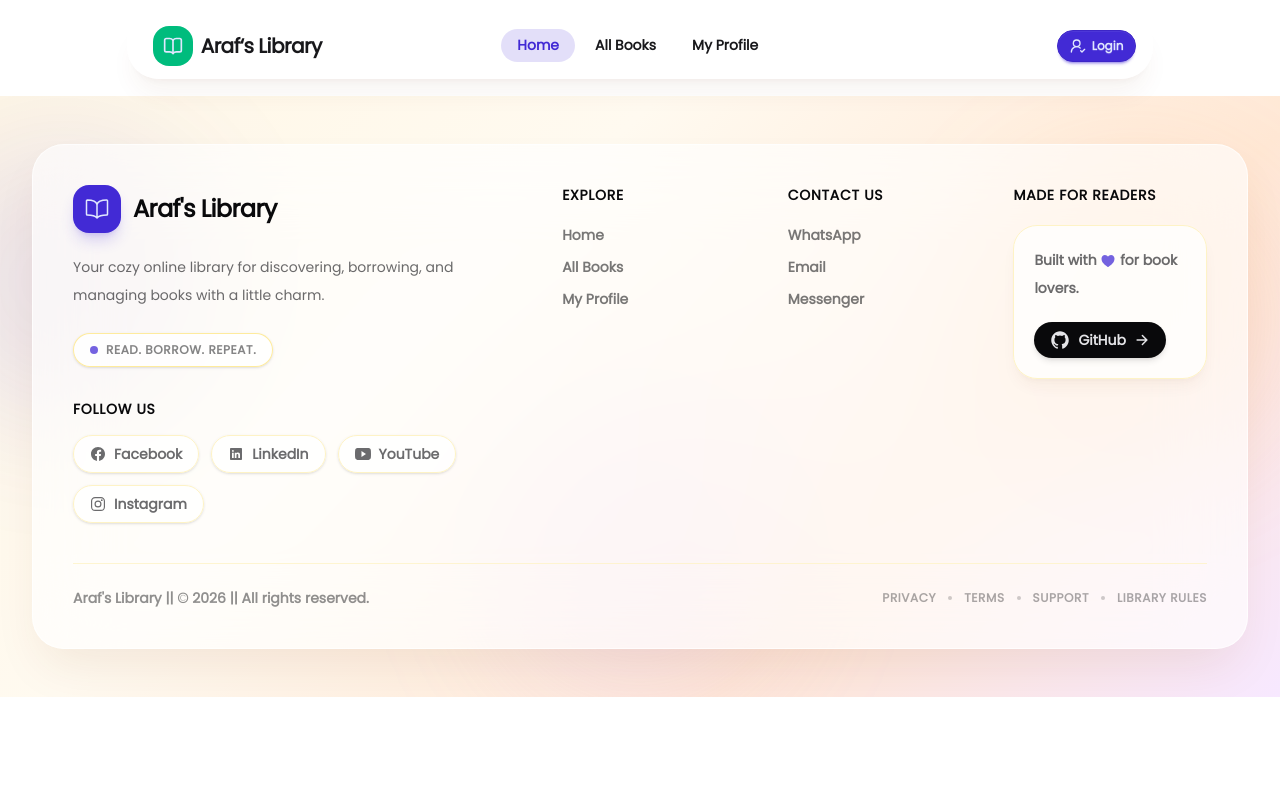
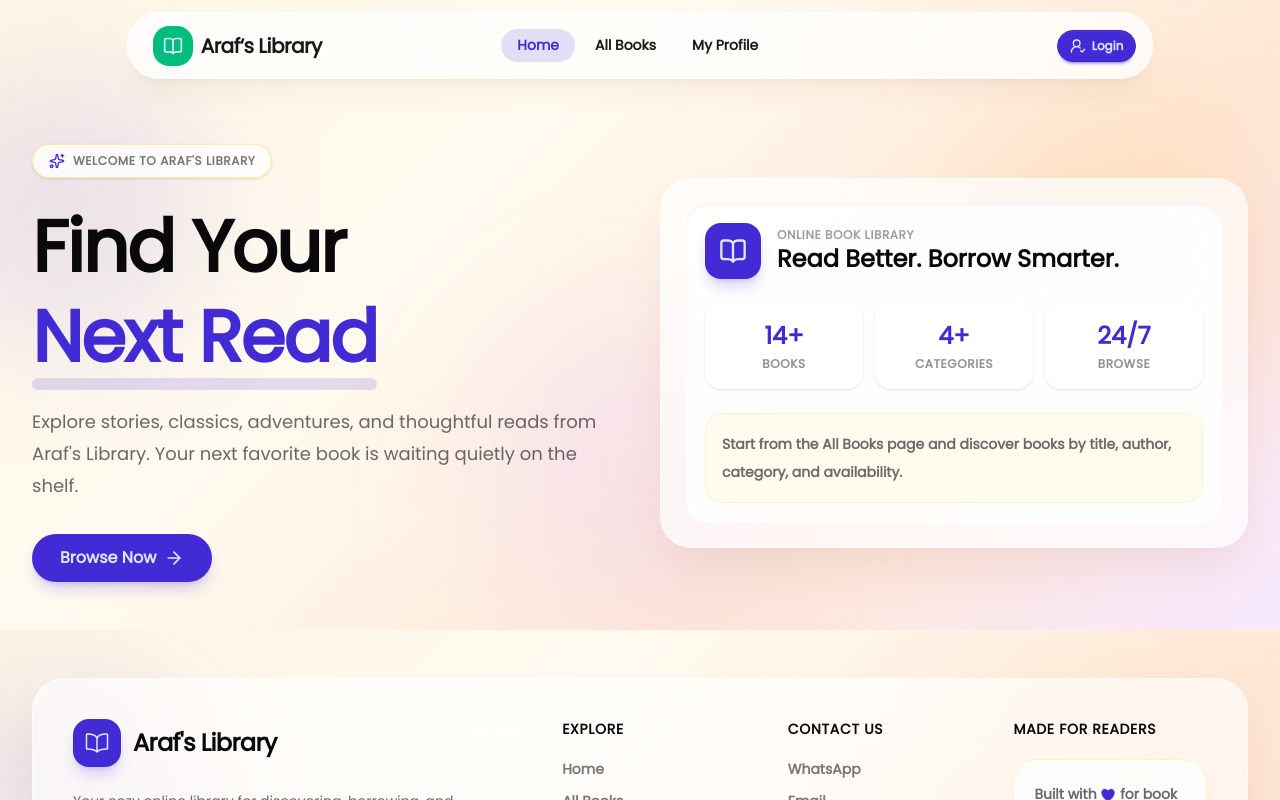
Before and after one commit to mi-araf/library-platform, a Next.js app: page / in a window 1280 px wide. Shown: the top 800 px of the page. Built offline with nearby package versions, Linux system fonts and the light colour scheme.

Commit message:
banner doing

```diff
--- a/package.json
+++ b/package.json
@@ -10,12 +10,14 @@
     "lint": "eslint"
   },
   "dependencies": {
+    "animate.css": "^4.1.1",
     "lucide-react": "^1.14.0",
     "next": "16.2.4",
     "react": "19.2.4",
     "react-dom": "19.2.4",
     "react-icons": "^5.6.0",
-    "sonner": "^2.0.7"
+    "sonner": "^2.0.7",
+    "swiper": "^12.1.4"
   },
   "devDependencies": {
     "@tailwindcss/postcss": "^4",
--- /dev/null
+++ b/public/category.json
@@ -0,0 +1,22 @@
+[
+    {
+        "id": 1,
+        "name": "Fiction",
+        "slug": "fiction"
+    },
+    {
+        "id": 2,
+        "name": "Romance",
+        "slug": "romance"
+    },
+    {
+        "id": 3,
+        "name": "Adventure",
+        "slug": "adventure"
+    },
+    {
+        "id": 4,
+        "name": "Fantasy",
+        "slug": "fantasy"
+    }
+]
--- a/public/db.json
+++ b/public/db.json
@@ -4,7 +4,7 @@
         "title": "To Kill a Mockingbird",
         "author": "Harper Lee",
         "description": "A powerful coming-of-age novel set in the American South, exploring justice, prejudice, courage, and moral growth through the eyes of young Scout Finch.",
-        "category": "Classic Fiction",
+        "category": "Fiction",
         "available_quantity": 12,
         "image_url": "https://covers.openlibrary.org/b/isbn/9780061120084-L.jpg"
     },
@@ -13,7 +13,7 @@
         "title": "1984",
         "author": "George Orwell",
         "description": "A dystopian novel about surveillance, propaganda, thought control, and one man's struggle against a totalitarian regime.",
-        "category": "Dystopian Fiction",
+        "category": "Fiction",
         "available_quantity": 9,
         "image_url": "https://covers.openlibrary.org/b/isbn/9780451524935-L.jpg"
     },
@@ -22,7 +22,7 @@
         "title": "The Great Gatsby",
         "author": "F. Scott Fitzgerald",
         "description": "A Jazz Age classic about wealth, obsession, illusion, and the fragile dream surrounding Jay Gatsby and Daisy Buchanan.",
-        "category": "Classic Fiction",
+        "category": "Fiction",
         "available_quantity": 15,
         "image_url": "https://covers.openlibrary.org/b/isbn/9780743273565-L.jpg"
     },
@@ -40,7 +40,7 @@
         "title": "The Catcher in the Rye",
         "author": "J. D. Salinger",
         "description": "A landmark coming-of-age novel following Holden Caulfield as he wanders New York City and wrestles with alienation, grief, and adulthood.",
-        "category": "Literary Fiction",
+        "category": "Adventure",
         "available_quantity": 7,
         "image_url": "https://covers.openlibrary.org/b/isbn/9780316769488-L.jpg"
     },
@@ -58,7 +58,7 @@
         "title": "Fahrenheit 451",
         "author": "Ray Bradbury",
         "description": "A dystopian story about a future society where books are banned and burned, following fireman Guy Montag as he begins to question everything.",
-        "category": "Science Fiction",
+        "category": "Fiction",
         "available_quantity": 10,
         "image_url": "https://covers.openlibrary.org/b/isbn/9781451673319-L.jpg"
     },
@@ -76,7 +76,7 @@
         "title": "The Alchemist",
         "author": "Paulo Coelho",
         "description": "A philosophical tale about Santiago, a shepherd boy who follows a dream across the desert in search of treasure and personal destiny.",
-        "category": "Philosophical Fiction",
+        "category": "Fantasy",
         "available_quantity": 20,
         "image_url": "https://covers.openlibrary.org/b/isbn/9780061122415-L.jpg"
     },
@@ -85,7 +85,7 @@
         "title": "The Book Thief",
         "author": "Markus Zusak",
         "description": "Set in Nazi Germany, this moving novel follows Liesel Meminger, a young girl who finds comfort and resistance through stolen books and words.",
-        "category": "Historical Fiction",
+        "category": "Adventure",
         "available_quantity": 11,
         "image_url": "https://covers.openlibrary.org/b/isbn/9780375842207-L.jpg"
     },
@@ -94,7 +94,7 @@
         "title": "The Kite Runner",
         "author": "Khaled Hosseini",
         "description": "A deeply emotional story of friendship, betrayal, guilt, and redemption set against decades of Afghan history.",
-        "category": "Contemporary Fiction",
+        "category": "Fantasy",
         "available_quantity": 8,
         "image_url": "https://covers.openlibrary.org/b/isbn/9781594631931-L.jpg"
     },
@@ -103,7 +103,7 @@
         "title": "The Road",
         "author": "Cormac McCarthy",
         "description": "A bleak yet tender post-apocalyptic novel about a father and son traveling through a ruined world while trying to preserve hope and humanity.",
-        "category": "Post-Apocalyptic Fiction",
+        "category": "Fiction",
         "available_quantity": 5,
         "image_url": "https://covers.openlibrary.org/b/isbn/9780307387899-L.jpg"
     },
@@ -112,7 +112,7 @@
         "title": "The Hunger Games",
         "author": "Suzanne Collins",
         "description": "Katniss Everdeen is forced into a televised fight for survival in Panem, a brutal nation ruled by spectacle, fear, and rebellion.",
-        "category": "Young Adult Dystopian",
+        "category": "Adventure",
         "available_quantity": 16,
         "image_url": "https://covers.openlibrary.org/b/isbn/9780439023481-L.jpg"
     },
--- a/src/app/page.js
+++ b/src/app/page.js
@@ -8,11 +8,6 @@ export default function Home() {
             <Navbar />
             <Hero />
 
-            <br></br>
-            <br></br>
-            <br></br>
-            <br></br>
-
             <FooterPage />
         </div>
     );
--- a/src/components/Hero.jsx
+++ b/src/components/Hero.jsx
@@ -1,11 +1,153 @@
-import React from 'react';
+"use client";
 
-const Hero = () => {
+import { useEffect, useMemo, useState } from "react";
+import Link from "next/link";
+import { ArrowRight, BookOpen, Sparkles } from "lucide-react";
+import "animate.css";
+
+export default function Hero() {
+    const [books, setBooks] = useState([]);
+    const [loading, setLoading] = useState(true);
+
+    useEffect(() => {
+        const fetchBooks = async () => {
+            try {
+                const res = await fetch("/db.json");
+
+                if (!res.ok) {
+                    throw new Error("Failed to fetch books");
+                }
+
+                const data = await res.json();
+
+                const booksArray = Array.isArray(data)
+                    ? data
+                    : Array.isArray(data.books)
+                        ? data.books
+                        : [];
+
+                setBooks(booksArray);
+            } catch (error) {
+                console.error("Books fetch error:", error);
+                setBooks([]);
+            } finally {
+                setLoading(false);
+            }
+        };
+
+        fetchBooks();
+    }, []);
+
+
     return (
-        <div>
+        <>
+            {/*  == HERO / BANNER SECTION == */}
+            <section className="relative overflow-hidden bg-[linear-gradient(135deg,#fff7e6_0%,#fffaf0_35%,#ffe8d6_70%,#f7e8ff_100%)] px-4 pb-12 pt-32 sm:px-6 md:pt-36 lg:px-8">
+                {/* Soft background lights */}
+                <div className="pointer-events-none absolute -left-20 top-16 h-72 w-72 rounded-full bg-primary/10 blur-3xl" />
+                <div className="pointer-events-none absolute right-0 top-24 h-80 w-80 rounded-full bg-orange-300/20 blur-3xl" />
+                <div className="pointer-events-none absolute bottom-0 left-1/2 h-80 w-80 -translate-x-1/2 rounded-full bg-purple-300/20 blur-3xl" />
 
+                <div className="relative mx-auto max-w-7xl">
+                    <div className="grid items-center gap-10 lg:grid-cols-2">
+                        {/*  == LEFT BANNER CONTENT == */}
+                        <div className="animate__animated animate__fadeInUp">
+                            <div className="inline-flex items-center gap-2 rounded-full border border-amber-200/80 bg-white/80 px-4 py-2 text-xs font-black uppercase tracking-wider text-neutral/55 shadow-sm backdrop-blur-xl">
+                                <Sparkles className="h-4 w-4 text-primary" />
+                                Welcome to Araf&apos;s Library
+                            </div>
+
+                            <h1 className="mt-6 max-w-3xl text-4xl font-black leading-tight tracking-tight text-neutral sm:text-5xl md:text-6xl lg:text-7xl">
+                                Find Your{" "}
+                                <span className="relative inline-block text-primary">
+                                    Next Read
+                                    <span className="absolute -bottom-2 left-0 h-3 w-full rounded-full bg-primary/15" />
+                                </span>
+                            </h1>
+
+                            <p className="mt-6 max-w-xl text-base font-medium leading-8 text-neutral/60 sm:text-lg">
+                                Explore stories, classics, adventures, and thoughtful reads
+                                from Araf&apos;s Library. Your next favorite book is waiting
+                                quietly on the shelf.
+                            </p>
+
+                            {/* Banner Button */}
+                            <div className="mt-8">
+                                <Link
+                                    href="/all-books"
+                                    className="group inline-flex items-center justify-center gap-2 rounded-full bg-primary px-7 py-3 text-sm font-black text-primary-content shadow-lg shadow-primary/20 transition duration-300 hover:-translate-y-1 hover:scale-[1.03] hover:shadow-xl hover:shadow-primary/30 active:scale-95 sm:text-base"
+                                >
+                                    Browse Now
+                                    <ArrowRight className="h-5 w-5 transition duration-300 group-hover:translate-x-1" />
+                                </Link>
+                            </div>
+                        </div>
+
+                        {/* ==  RIGHT BANNER CARD == */}
+                        <div className="animate__animated animate__fadeInRight animate__delay-1s">
+                            <div className="rounded-4xl border border-white/70 bg-white/70 p-5 shadow-2xl shadow-amber-900/10 backdrop-blur-2xl sm:p-6">
+                                <div className="rounded-3xl bg-white/80 p-5 shadow-inner">
+                                    <div className="flex items-center gap-4">
+                                        <div className="grid h-14 w-14 place-items-center rounded-2xl bg-primary text-primary-content shadow-lg shadow-primary/20">
+                                            <BookOpen className="h-7 w-7" />
+                                        </div>
+
+                                        <div>
+                                            <p className="text-xs font-black uppercase tracking-wider text-neutral/40">
+                                                Online Book Library
+                                            </p>
+                                            <h2 className="text-xl font-black text-neutral sm:text-2xl">
+                                                Read Better. Borrow Smarter.
+                                            </h2>
+                                        </div>
+                                    </div>
+
+                                    <div className="mt-6 grid gap-3 sm:grid-cols-3">
+                                        <InfoCard
+                                            value={loading ? "..." : `${books.length}+`}
+                                            label="Books"
+                                        />
+                                        <InfoCard
+                                            value={
+                                                loading
+                                                    ? "..."
+                                                    : `${new Set(books.map((book) => book.category)).size}+`
+                                            }
+                                            label="Categories"
+                                        />
+                                        <InfoCard
+                                            value="24/7"
+                                            label="Browse"
+                                        />
+                                    </div>
+
+                                    <div className="mt-6 rounded-2xl border border-amber-100 bg-amber-50/80 p-4">
+                                        <p className="text-sm font-bold leading-7 text-neutral/60">
+                                            Start from the All Books page and discover books by
+                                            title, author, category, and availability.
+                                        </p>
+                                    </div>
+                                </div>
+                            </div>
+                        </div>
+                    </div>
+
+                    {/*  == MARQUEE SECTION == */}
+                    <div></div>
+                </div>
+            </section>
+
+        </>
+    );
+}
+
+function InfoCard({ value, label }) {
+    return (
+        <div className="rounded-2xl border border-white/70 bg-white/75 p-4 text-center shadow-sm transition duration-300 hover:-translate-y-1 hover:bg-white hover:shadow-md">
+            <p className="text-2xl font-black text-primary">{value}</p>
+            <p className="mt-1 text-xs font-black uppercase tracking-wider text-neutral/45">
+                {label}
+            </p>
         </div>
     );
-};
-
-export default Hero;
+}
```
Also changed, not shown: 1 other file (tests, documents, lock files or other folders).
